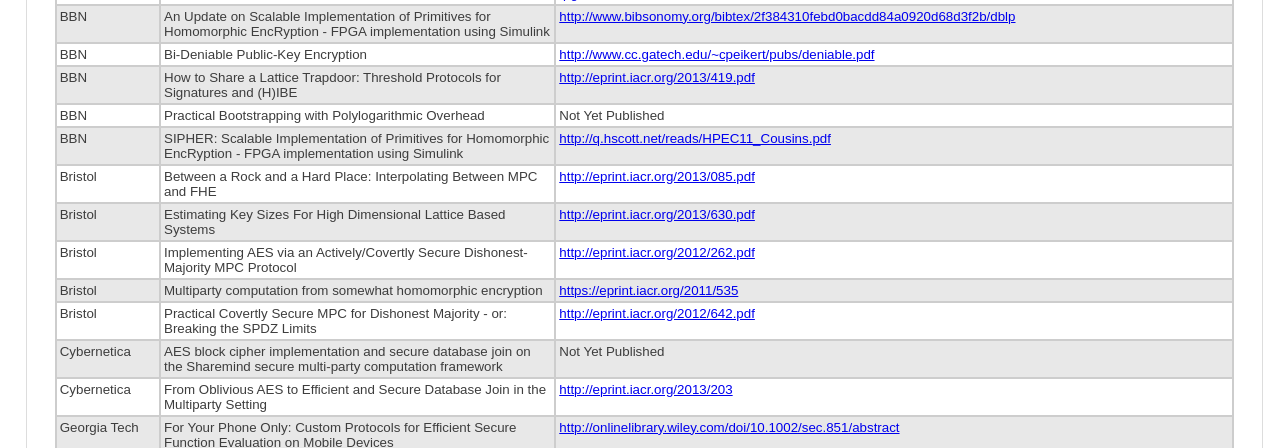
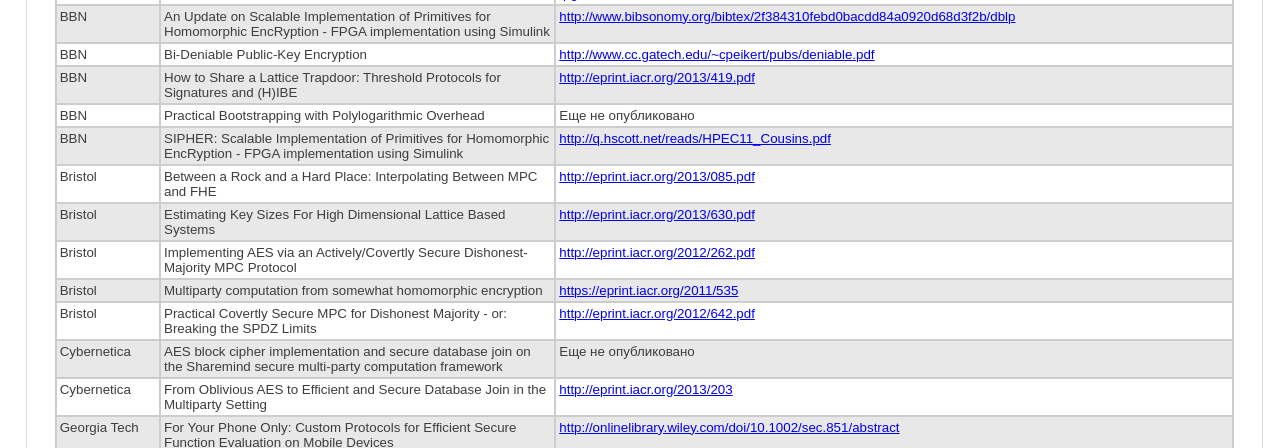
Before and after one commit to kant2002/darpa-ru, a Jekyll site: the page built from ru/PROCEED.html, in a window 1280 px wide and 900 px high, scrolled down 639 px. Shown: the part 152-600 px from the top of the window. Built offline with Jekyll 4.4.1, drawn with Linux system fonts in a browser that asks for light colours; some of the changed text lies outside the part shown.

Commit message:
New translations PROCEED.html (Russian)

```diff
--- a/ru/PROCEED.html
+++ b/ru/PROCEED.html
@@ -318,7 +318,7 @@
 </tr>
 <tr>
   <td class='team'>Cybernetica<a name='Cybernetica'></a></td>
-<td class='title'>AES block cipher implementation and secure database join on the Sharemind secure multi-party computation framework</td>  <td class='link'>Not Yet Published</td>
+<td class='title'>AES block cipher implementation and secure database join on the Sharemind secure multi-party computation framework</td>  <td class='link'>Еще не опубликовано</td>
 </tr>
 <tr>
   <td class='team'>University of Virginia<a name='University of Virginia'></a></td>
@@ -334,7 +334,7 @@
 </tr>
 <tr>
   <td class='team'>University of Virginia<a name='University of Virginia'></a></td>
-<td class='title'>UC from OT</td>  <td class='link'>Not Yet Published</td>
+<td class='title'>UC from OT</td>  <td class='link'>Еще не опубликовано</td>
 </tr>
 <tr>
   <td class='team'>University of Virginia<a name='University of Virginia'></a></td>
@@ -390,7 +390,7 @@
 </tr>
 <tr>
   <td class='team'>BBN<a name='BBN'></a></td>
-<td class='title'>Practical Bootstrapping with Polylogarithmic Overhead</td>  <td class='link'>Not Yet Published</td>
+<td class='title'>Practical Bootstrapping with Polylogarithmic Overhead</td>  <td class='link'>Еще не опубликовано</td>
 </tr>
 <tr>
   <td class='team'>Stanford University<a name='Stanford University'></a></td>
```
